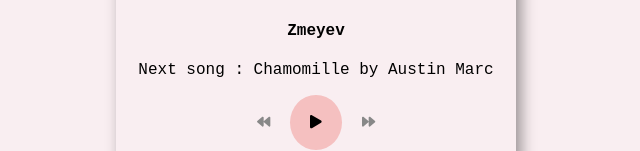
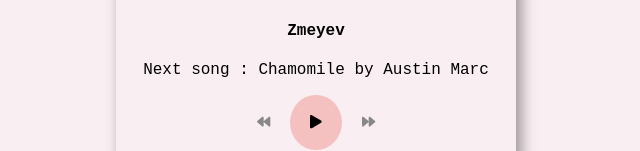
Before and after one commit to Jordane-Kraken/web-app-music-player, a React (Create React App) app in the folder music-player-react/: page / in a window 1280 px wide. Shown: the part 524-675 px from the top of the page, without its empty margins (324-964 px from the left). Built offline with nearby package versions, Linux system fonts and the light colour scheme; a web font is replaced by a local one.

Commit message:
modif orthographe chamomile

```diff
--- a/music-player-react/src/components/App/App.js
+++ b/music-player-react/src/components/App/App.js
@@ -10,7 +10,7 @@ function App() {
         src: "./music/zmeyev-every-night.mp3"
       },
       {
-        title : "Chamomille",
+        title : "Chamomile",
         artist: "Austin Marc",
         img_src: "./images/song-2.jpg",
         src: "./music/chamomile.mp3"
```
